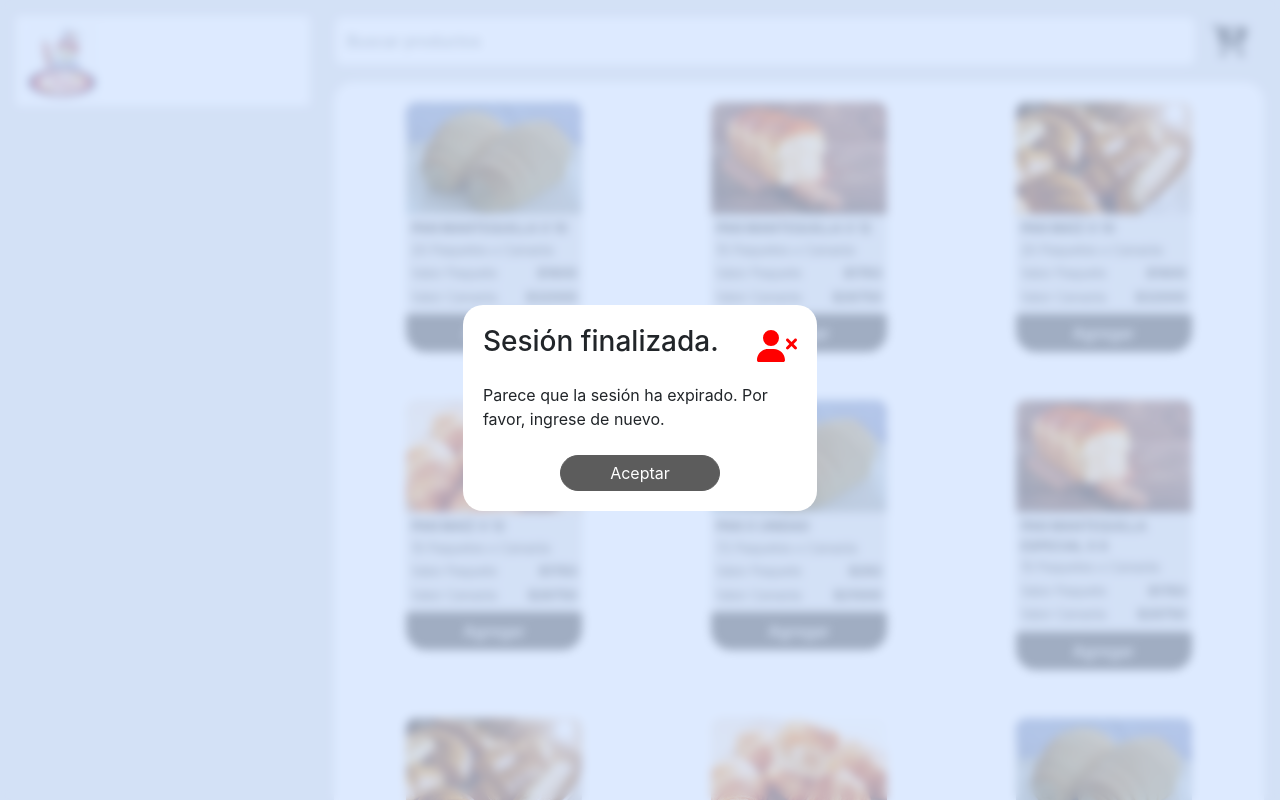
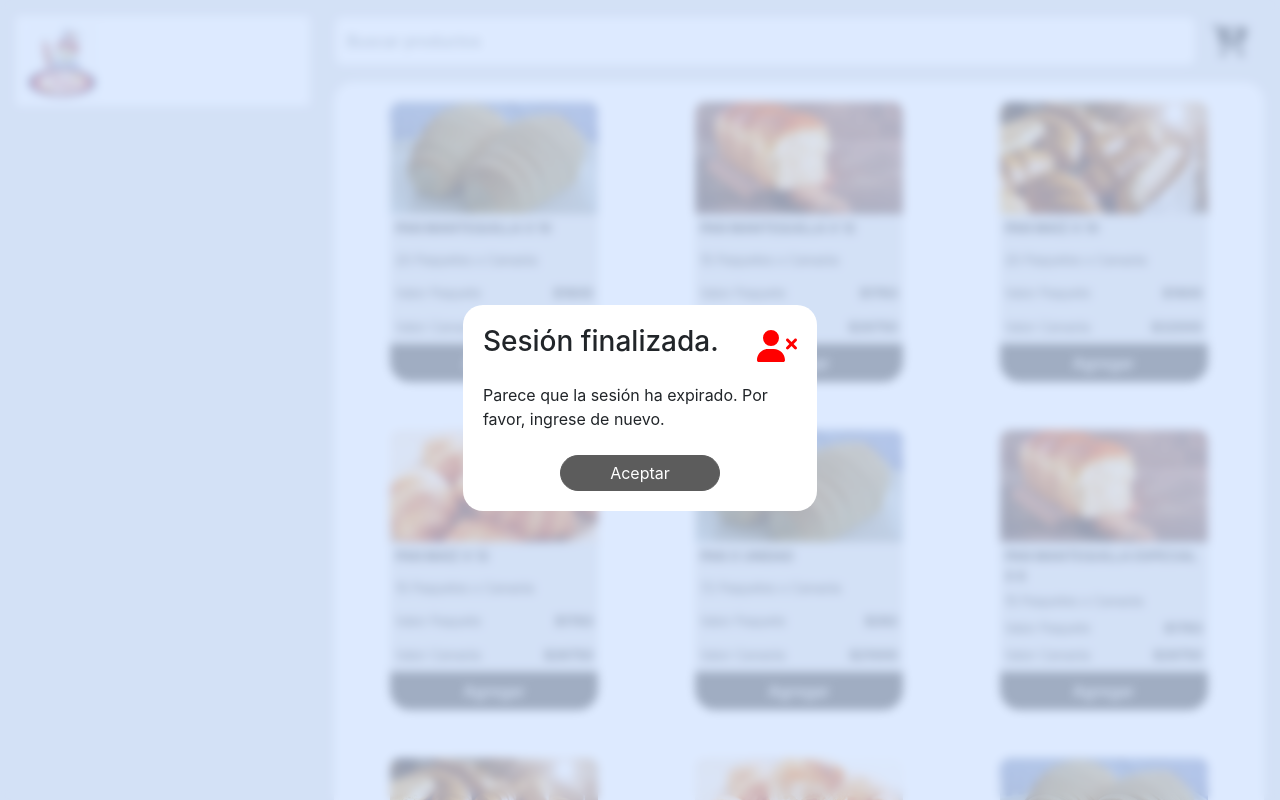
Before and after one commit to dgranados571/dgc-idelpan-app, a React (Create React App) app: page /privateZone in a window 1280 px wide. Shown: the top 800 px of the page. Built offline with nearby package versions, Linux system fonts and the light colour scheme.

Commit message:
Ajusta RQ1

```diff
--- a/src/index.css
+++ b/src/index.css
@@ -89,7 +89,7 @@
 .div-style-form {
   margin-top: 1rem;
   background-color: white;
-  padding: 20px;
+  padding: 10px;
   border-radius: 20px;
 }
 
@@ -312,8 +312,8 @@
 }
 
 .div-card-img {
-  max-width: 11rem;
-  width: 11rem;
+  max-width: 13rem;
+  width: 13rem;
 }
 
 .card-img {
@@ -326,7 +326,10 @@
   font-size: 13px;
   background-color: #dddfe1;
   padding: 5px;
-  border-radius: 0px 0px 10px 10px;
+  display: flex;
+  flex-direction: column;
+  justify-content: space-between;
+  height: 130px;
 }
 
 .card-info-nombre {
@@ -371,4 +374,12 @@
     padding: 5px;
     border-radius: .25rem;
   }
+
+  .div-style-form {
+    margin-top: 1rem;
+    background-color: white;
+    padding: 20px;
+    border-radius: 20px;
+  }
+
 }
```
